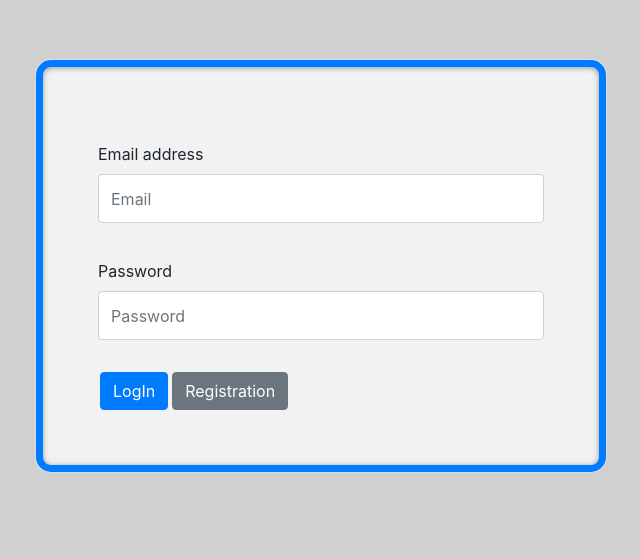
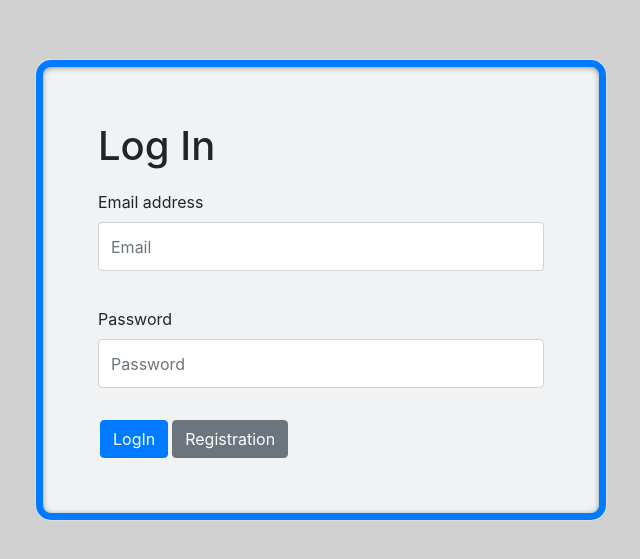
Before and after one commit to GeorgUser/TasksAPP, a React (Create React App) app in the folder client/: page / in a window 1280 px wide. Shown: the part 123-682 px from the top of the page, without its empty margins (319-959 px from the left). Built offline with nearby package versions, Linux system fonts and the light colour scheme.

Commit message:
fix style on components

```diff
--- a/client/src/components/forms/FormMessage.js
+++ b/client/src/components/forms/FormMessage.js
@@ -2,7 +2,7 @@ import React from "react";
 import PropTypes from "prop-types";
 
 const FormMessage = ({type, children}) => (
-    <div className="message" style={{color: type === "error" ? "#e81216" : "#039a3c", fontSize: "10px"}}>
+    <div className="form-message" style={{color: type === "error" ? "#e81216" : "#039a3c", fontSize: "10px"}}>
         {children}
     </div>
 );
--- a/client/src/components/forms/LogIn.js
+++ b/client/src/components/forms/LogIn.js
@@ -2,6 +2,7 @@ import React, {useState} from "react"
 import {Link} from "react-router-dom"
 import FormMessage from "./FormMessage";
 import api from "../../api";
+import Spinner from "../Spinner";
 
 const LogIn = (props) => {
     const initialData = {
@@ -55,7 +56,9 @@ const LogIn = (props) => {
         return errors;
     };
 
-    return (<form onSubmit={hendleSubmit}>
+    return (<>
+            <h1>Log In</h1>
+            <form onSubmit={hendleSubmit}>
                 <div className="form-group">
                     <label htmlFor="inputEmail">Email address</label>
                     <input
@@ -82,9 +85,10 @@ const LogIn = (props) => {
                     />
                     <FormMessage>{errors.password}</FormMessage>
                 </div>
-            <button type="submit" className="btn btn-primary">LogIn</button>
+                {loading ? (<Spinner/>) : (<button type="submit" className="btn btn-primary">LogIn</button>)}
                 <Link className="btn btn-secondary" to="/SignUp">Registration</Link>
             </form>
+        </>
     )
 };
 
```
Lines whose indentation alone changed are shown as unchanged.
